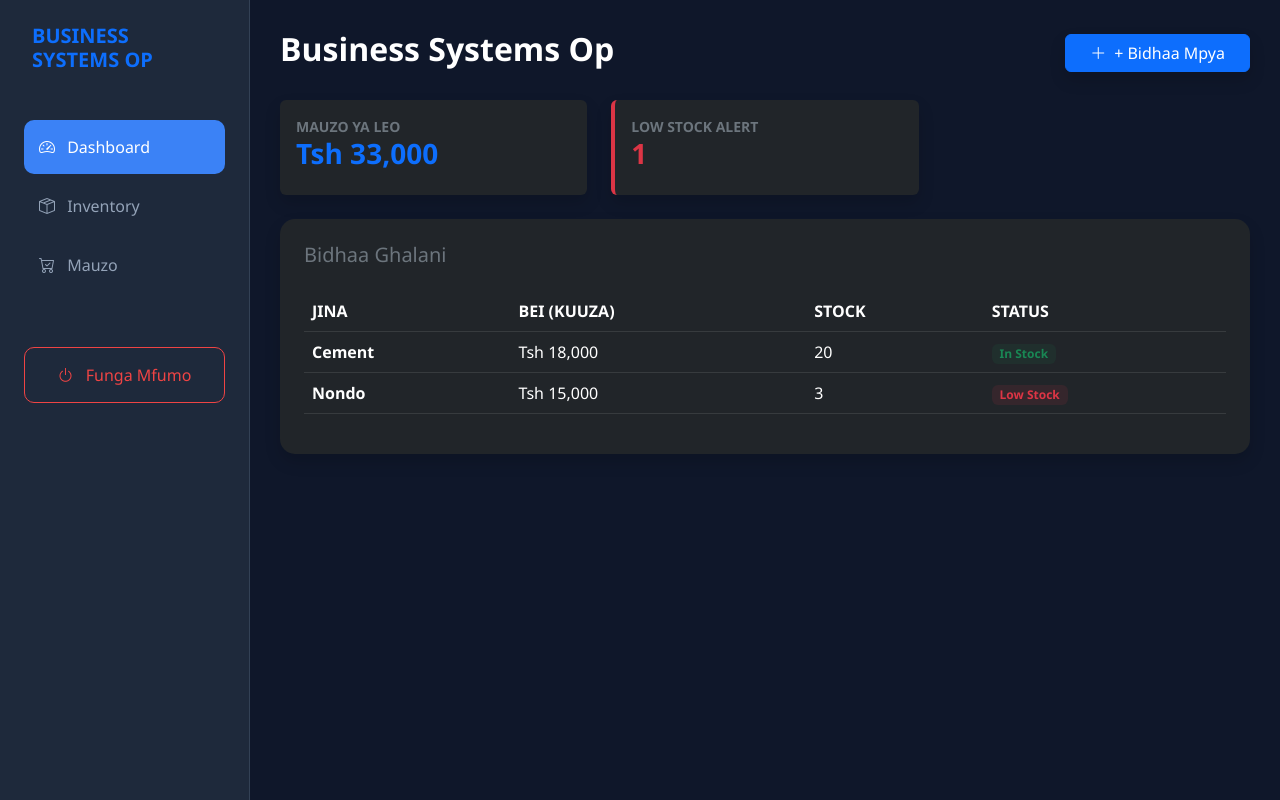
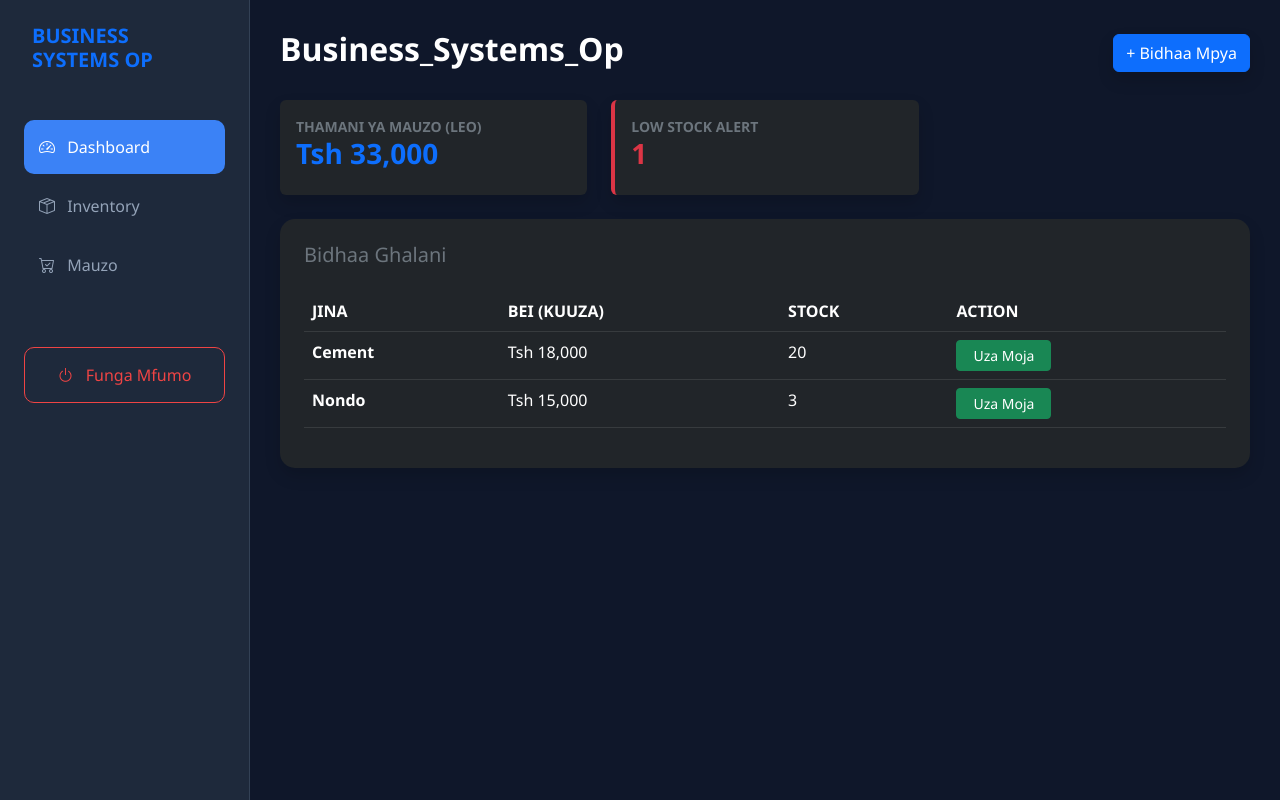
Before and after one commit to benmass1/Business_Systems_Op, a Flask app: page / in a window 1280 px wide. Run offline with Flask 3, Linux system fonts and the light colour scheme; the visitor is signed in with stand-in values (Sample User, id 1).

Commit message:
Update index.html

```diff
--- a/templates/index.html
+++ b/templates/index.html
@@ -1,16 +1,14 @@
 {% extends "layout.html" %}
 {% block content %}
 <div class="d-flex justify-content-between align-items-center mb-4">
-    <h2 class="fw-bold">Business Systems Op</h2>
-    <button class="btn btn-primary px-4 shadow" data-bs-toggle="modal" data-bs-target="#modalBidhaa">
-        <i class="bi bi-plus-lg me-2"></i>+ Bidhaa Mpya
-    </button>
+    <h2 class="fw-bold">Business_Systems_Op</h2>
+    <button class="btn btn-primary shadow" data-bs-toggle="modal" data-bs-target="#modalBidhaa">+ Bidhaa Mpya</button>
 </div>
 
 <div class="row g-4 mb-4">
     <div class="col-md-4">
         <div class="card bg-dark text-white p-3 border-0 shadow">
-            <small class="text-secondary fw-bold">MAUZO YA LEO</small>
+            <small class="text-secondary fw-bold">THAMANI YA MAUZO (LEO)</small>
             <h3 class="fw-bold text-primary">Tsh {{ "{:,.0f}".format(total_sales) }}</h3>
         </div>
     </div>
@@ -27,12 +25,7 @@
     <div class="table-responsive">
         <table class="table table-dark table-hover">
             <thead>
-                <tr class="text-secondary">
-                    <th>JINA</th>
-                    <th>BEI (KUUZA)</th>
-                    <th>STOCK</th>
-                    <th>STATUS</th>
-                </tr>
+                <tr><th>JINA</th><th>BEI (KUUZA)</th><th>STOCK</th><th>ACTION</th></tr>
             </thead>
             <tbody>
                 {% for p in products %}
@@ -41,10 +34,10 @@
                     <td>Tsh {{ "{:,.0f}".format(p.selling_price) }}</td>
                     <td>{{ p.stock }}</td>
                     <td>
-                        {% if p.stock > 5 %}
-                        <span class="badge bg-success bg-opacity-10 text-success">In Stock</span>
+                        {% if p.stock > 0 %}
+                        <a href="/sell/{{ p.id }}" class="btn btn-sm btn-success px-3">Uza Moja</a>
                         {% else %}
-                        <span class="badge bg-danger bg-opacity-10 text-danger">Low Stock</span>
+                        <span class="badge bg-danger">Imeisha</span>
                         {% endif %}
                     </td>
                 </tr>
@@ -58,31 +51,18 @@
     <div class="modal-dialog modal-dialog-centered">
         <div class="modal-content bg-dark text-white border-secondary">
             <div class="modal-header border-secondary">
-                <h5 class="modal-title fw-bold">Sajili Bidhaa Mpya</h5>
-                <button type="button" class="btn-close btn-close-white" data-bs-dismiss="modal" aria-label="Close"></button>
+                <h5 class="modal-title">Sajili Bidhaa Mpya</h5>
+                <button type="button" class="btn-close btn-close-white" data-bs-dismiss="modal"></button>
             </div>
             <form action="/add_product" method="POST">
                 <div class="modal-body">
-                    <div class="mb-3">
-                        <label class="form-label small text-secondary">Jina la Bidhaa</label>
-                        <input type="text" name="name" class="form-control bg-secondary bg-opacity-10 text-white border-secondary" required>
-                    </div>
-                    <div class="mb-3">
-                        <label class="form-label small text-secondary">Bei ya Kununua (Tsh)</label>
-                        <input type="number" name="buying_price" class="form-control bg-secondary bg-opacity-10 text-white border-secondary" required>
-                    </div>
-                    <div class="mb-3">
-                        <label class="form-label small text-secondary">Bei ya Kuuza (Tsh)</label>
-                        <input type="number" name="selling_price" class="form-control bg-secondary bg-opacity-10 text-white border-secondary" required>
-                    </div>
-                    <div class="mb-3">
-                        <label class="form-label small text-secondary">Idadi (Stock)</label>
-                        <input type="number" name="stock" class="form-control bg-secondary bg-opacity-10 text-white border-secondary" required>
-                    </div>
+                    <input type="text" name="name" class="form-control bg-dark text-white mb-2" placeholder="Jina la Bidhaa" required>
+                    <input type="number" name="buying_price" class="form-control bg-dark text-white mb-2" placeholder="Bei ya Kununua" required>
+                    <input type="number" name="selling_price" class="form-control bg-dark text-white mb-2" placeholder="Bei ya Kuuza" required>
+                    <input type="number" name="stock" class="form-control bg-dark text-white mb-2" placeholder="Idadi" required>
                 </div>
                 <div class="modal-footer border-secondary">
-                    <button type="button" class="btn btn-outline-secondary" data-bs-dismiss="modal">Funga</button>
-                    <button type="submit" class="btn btn-primary px-4">Hifadhi Bidhaa</button>
+                    <button type="submit" class="btn btn-primary w-100">Hifadhi</button>
                 </div>
             </form>
         </div>
```
